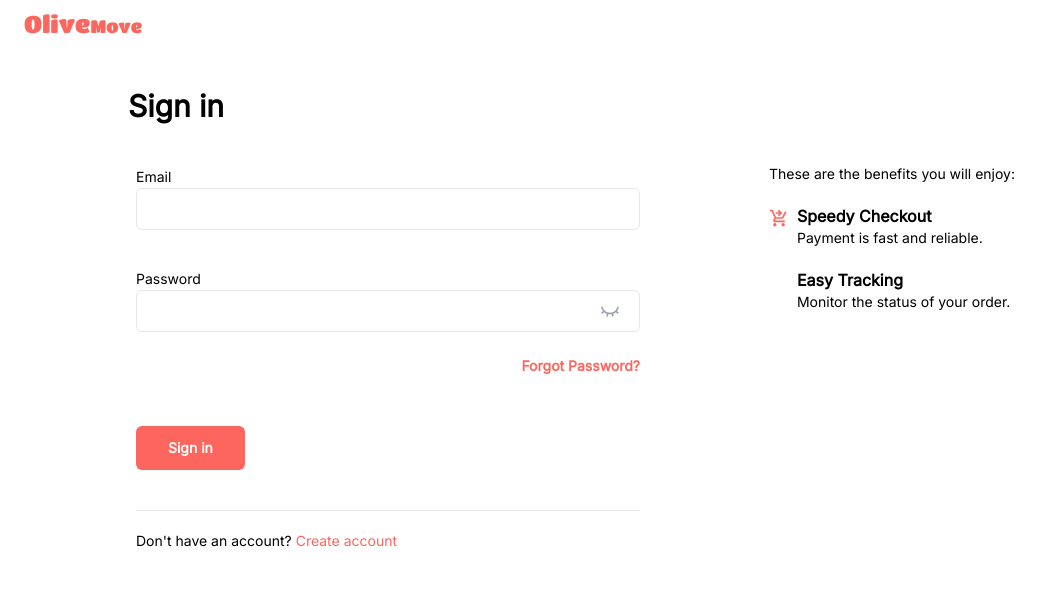
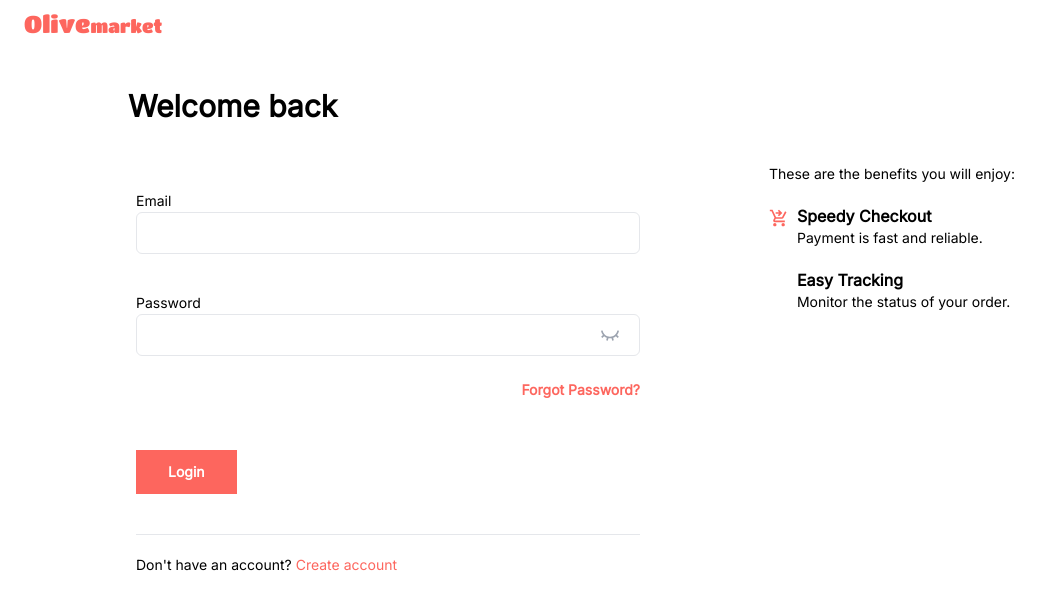
Before and after one commit to oleesir/e_commerce, a React (Vite) app: page /auth/login in a window 1280 px wide. Shown: the top 610 px of the page, without its empty margins (0-1053 px from the left). Built offline with nearby package versions, Linux system fonts and the light colour scheme; no server answers; some icons are missing.

Commit message:
implement signup and login

```diff
--- a/package.json
+++ b/package.json
@@ -12,6 +12,7 @@
   },
   "dependencies": {
     "@hookform/resolvers": "^3.1.1",
+    "@reduxjs/toolkit": "^1.9.5",
     "autoprefixer": "^10.4.14",
     "postcss": "^8.4.27",
     "react": "^18.2.0",
@@ -20,7 +21,9 @@
     "react-icons": "^4.10.1",
     "react-multi-carousel": "^2.8.4",
     "react-rating-star-with-type": "^1.2.0",
+    "react-redux": "^8.1.2",
     "react-router-dom": "^6.14.2",
+    "react-spinners": "^0.13.8",
     "tailwindcss": "^3.3.3",
     "yup": "^1.2.0"
   },
--- /dev/null
+++ b/src/features/oliveMarketApi.tsx
@@ -0,0 +1,39 @@
+import { createApi, fetchBaseQuery } from '@reduxjs/toolkit/query/react';
+
+const baseUrl = import.meta.env.VITE_PUBLIC_BACKEND_API;
+const baseQuery = fetchBaseQuery({ baseUrl, credentials: 'include' });
+
+export const oliveMarketApi = createApi({
+  reducerPath: 'oliveMarketApi',
+  baseQuery,
+  endpoints: (builder) => ({
+    signup: builder.mutation({
+      query: (body: { firstName: string; lastName: string; email: string; password: string }) => {
+        return {
+          url: 'auth/signup',
+          method: 'POST',
+          body,
+        };
+      },
+    }),
+    login: builder.mutation({
+      query: (body: { email: string; password: string }) => {
+        return {
+          url: 'auth/login',
+          method: 'POST',
+          body,
+        };
+      },
+    }),
+    loadUser: builder.query({
+      query: () => {
+        return {
+          url: 'auth/me',
+          method: 'GET',
+        };
+      },
+    }),
+  }),
+});
+
+export const { useSignupMutation, useLoginMutation, useLoadUserQuery } = oliveMarketApi;
--- a/src/layouts/AuthLayout.tsx
+++ b/src/layouts/AuthLayout.tsx
@@ -5,10 +5,10 @@ const AuthLayout = () => {
     <div className='flex w-full '>
       <div className='w-full flex flex-col'>
         <div className='w-full flex py-2 px-6'>
-          <p className='cursor-pointer'>
+          <div className='cursor-pointer '>
             <span className='text-2xl mb-0 font-titanOne text-[#FD665E]'>Olive</span>
-            <span className='text-lg font-titanOne text-[#FD665E]'>Move</span>
-          </p>
+            <span className='text-lg font-titanOne text-[#FD665E]'>market</span>
+          </div>
         </div>
         <Outlet />
       </div>
--- a/src/main.tsx
+++ b/src/main.tsx
@@ -1,10 +1,14 @@
-import React from 'react'
-import ReactDOM from 'react-dom/client'
-import App from './App.tsx'
-import './index.css'
+import React from 'react';
+import ReactDOM from 'react-dom/client';
+import App from './App.tsx';
+import { store } from './store.ts';
+import { Provider } from 'react-redux';
+import './index.css';
 
 ReactDOM.createRoot(document.getElementById('root')!).render(
   <React.StrictMode>
-    <App />
+    <Provider store={store}>
+      <App />
+    </Provider>
   </React.StrictMode>,
-)
+);
--- a/src/pages/Login.tsx
+++ b/src/pages/Login.tsx
@@ -2,11 +2,14 @@ import { useForm } from 'react-hook-form';
 import { LoginInput } from '../types.ts';
 import { RiEyeCloseLine, RiEyeLine } from 'react-icons/ri';
 import { yupResolver } from '@hookform/resolvers/yup';
-import { useState } from 'react';
+import { useEffect, useState } from 'react';
 import { MdShoppingCartCheckout } from 'react-icons/md';
 import { PiMapPinLineBold } from 'react-icons/pi';
 import { loginSchema } from '../schema/loginSchema.ts';
 import { useNavigate } from 'react-router-dom';
+import { ClockLoader } from 'react-spinners';
+
+import { useLoginMutation } from '../features/oliveMarketApi.tsx';
 
 const Login = () => {
   const navigate = useNavigate();
@@ -16,28 +19,55 @@ const Login = () => {
     formState: { errors },
   } = useForm<LoginInput>({ resolver: yupResolver(loginSchema) });
   const [show, setShow] = useState(false);
+  const [serverError, setServerError] = useState(null);
+  const [login, { isSuccess, error, isLoading }] = useLoginMutation();
+
+  useEffect(() => {
+    if (isSuccess) {
+      navigate('/');
+    }
+  }, [isSuccess]);
+
+  useEffect(() => {
+    if (error) {
+      // @ts-ignore
+      setServerError(error?.data.message);
+    }
+  }, [error]);
 
   const handleShow = (e: any) => {
     e.preventDefault();
     setShow((prevState) => !prevState);
   };
 
-  const onSubmit = (data: LoginInput) => {
-    console.log('DATA', data);
-    navigate('/');
+  const onSubmit = async (data: LoginInput) => {
+    await login({ email: data.email, password: data.password });
   };
 
   const pushToSignup = () => {
     navigate('/auth/signup');
   };
 
+  // const getErrorMessage = () => {
+  //   if (!error) return undefined;
+  //
+  //   if ('status' in error) {
+  //     const errorData = error.data as { message: string };
+  //     // you can access all properties of `FetchBaseQueryError` here
+  //     return errorData?.message;
+  //   }
+  // };
+
   return (
     <div className='pt-10 w-full max-w-5xl  mx-auto lg:pt-10'>
       <div className='flex w-full mb-8  px-5 lg:px-0'>
-        <p className='text-2xl lg:text-3xl font-extrabold'>Sign in</p>
+        <p className='text-2xl lg:text-3xl font-extrabold'>Welcome back</p>
       </div>
       <div className=' py-2 px-2 grid grid-cols-1 lg:grid-cols-2'>
         <div className='w-full flex flex-col'>
+          <div className='w-full flex h-1 justify-center mb-5'>
+            <p className='text-base text-[#FF0303]'>{serverError}</p>
+          </div>
           <form
             onSubmit={handleSubmit(onSubmit)}
             className='w-full flex justify-center flex-col mb-10'
@@ -47,7 +77,13 @@ const Login = () => {
               <input
                 type='email'
                 className='w-full bg-[#fff] text-black py-1 lg:py-2 px-5 outline-none border-[1px] rounded-md'
-                {...register('email')}
+                {...register('email', {
+                  onChange: () => {
+                    if (error) {
+                      setServerError(null);
+                    }
+                  },
+                })}
               />
               <div className='h-1'>
                 <span className='text-xs text-[#FF0303]'>{errors.email?.message}</span>
@@ -58,7 +94,13 @@ const Login = () => {
               <div className='w-full inline-block relative'>
                 <input
                   type={!show ? 'password' : 'text'}
-                  {...register('password')}
+                  {...register('password', {
+                    onChange: () => {
+                      if (error) {
+                        setServerError(null);
+                      }
+                    },
+                  })}
                   className='w-full bg-[#fff] text-black py-1 lg:py-2 px-5 outline-none border-[1px] rounded-md'
                 />
                 <button
@@ -84,9 +126,15 @@ const Login = () => {
             <div className='w-full flex items-center  cursor-pointer '>
               <button
                 type='submit'
-                className='rounded-md bg-[#FD665E] text-[#FFF] text-sm font-bold py-3 px-8 cursor-pointer'
+                disabled={isLoading}
+                className={
+                  isLoading
+                    ? 'bg-[#FD665E] text-[#FFF] text-sm font-bold py-3 px-8 cursor-not-allowed'
+                    : 'bg-[#FD665E] text-[#FFF] text-sm font-bold py-3 px-8 cursor-pointer'
+                }
               >
-                Sign in
+                {isLoading && <ClockLoader color='#fff' size={20} />}
+                {!isLoading && 'Login'}
               </button>
             </div>
           </form>
--- a/src/pages/Signup.tsx
+++ b/src/pages/Signup.tsx
@@ -3,10 +3,12 @@ import { useForm } from 'react-hook-form';
 import { SignupInput } from '../types.ts';
 import { RiEyeCloseLine, RiEyeLine } from 'react-icons/ri';
 import { yupResolver } from '@hookform/resolvers/yup';
-import { useState } from 'react';
+import { useEffect, useState } from 'react';
 import { MdShoppingCartCheckout } from 'react-icons/md';
 import { PiMapPinLineBold } from 'react-icons/pi';
 import { useNavigate } from 'react-router-dom';
+import { useSignupMutation } from '../features/oliveMarketApi.tsx';
+import { ClockLoader } from 'react-spinners';
 
 const Signup = () => {
   const navigate = useNavigate();
@@ -16,15 +18,34 @@ const Signup = () => {
     formState: { errors },
   } = useForm<SignupInput>({ resolver: yupResolver(signupSchema) });
   const [show, setShow] = useState(false);
+  const [serverError, setServerError] = useState(null);
+  const [signup, { error, isSuccess, isLoading }] = useSignupMutation();
+
+  useEffect(() => {
+    if (isSuccess) {
+      navigate('/');
+    }
+  }, [isSuccess]);
+
+  useEffect(() => {
+    if (error) {
+      // @ts-ignore
+      setServerError(error?.data.message);
+    }
+  }, [error]);
 
   const handleShow = (e: any) => {
     e.preventDefault();
     setShow((prevState) => !prevState);
   };
 
-  const onSubmit = (data: SignupInput) => {
-    console.log('DATA', data);
-    navigate('/');
+  const onSubmit = async (data: SignupInput) => {
+    await signup({
+      firstName: data.firstName,
+      lastName: data.lastName,
+      email: data.email,
+      password: data.password,
+    });
   };
 
   const pushToLogin = () => {
@@ -36,8 +57,12 @@ const Signup = () => {
       <div className='w-full flex mb-8 px-5 lg:px-0'>
         <p className='text-3xl font-extrabold'>Create an Account</p>
       </div>
+
       <div className=' py-2 px-2 grid grid-cols-1 lg:grid-cols-2'>
         <div className='w-full flex flex-col'>
+          <div className='w-full h-1 flex justify-center mb-5'>
+            <p className='text-base text-[#FF0303]'>{serverError}</p>
+          </div>
           <form
             onSubmit={handleSubmit(onSubmit)}
             className='w-full flex justify-center flex-col mb-10'
@@ -47,7 +72,13 @@ const Signup = () => {
               <input
                 type='text'
                 className='w-full bg-[#fff] text-black py-1 lg:py-2 px-5 outline-none border-[1px] rounded-md'
-                {...register('firstName')}
+                {...register('firstName', {
+                  onChange: () => {
+                    if (error) {
+                      setServerError(null);
+                    }
+                  },
+                })}
               />
               <div className='h-1'>
                 <span className='text-xs text-[#FF0303]'>{errors.firstName?.message}</span>
@@ -58,7 +89,13 @@ const Signup = () => {
               <input
                 type='text'
                 className='w-full bg-[#fff] text-black py-1 lg:py-2 px-5 outline-none border-[1px] rounded-md'
-                {...register('lastName')}
+                {...register('lastName', {
+                  onChange: () => {
+                    if (error) {
+                      setServerError(null);
+                    }
+                  },
+                })}
               />
               <div className='h-1'>
                 <span className='text-xs text-[#FF0303]'>{errors.lastName?.message}</span>
@@ -69,7 +106,13 @@ const Signup = () => {
               <input
                 type='email'
                 className='w-full bg-[#fff] text-black py-1 lg:py-2 px-5 outline-none border-[1px] rounded-md'
-                {...register('email')}
+                {...register('email', {
+                  onChange: () => {
+                    if (error) {
+                      setServerError(null);
+                    }
+                  },
+                })}
               />
               <div className='h-1'>
                 <span className='text-xs text-[#FF0303]'>{errors.email?.message}</span>
@@ -80,7 +123,13 @@ const Signup = () => {
               <div className='w-full inline-block relative'>
                 <input
                   type={!show ? 'password' : 'text'}
-                  {...register('password')}
+                  {...register('password', {
+                    onChange: () => {
+                      if (error) {
+                        setServerError(null);
+                      }
+                    },
+                  })}
                   className='w-full bg-[#fff] text-black py-1 lg:py-2 px-5 outline-none border-[1px] rounded-md'
                 />
                 <button
@@ -102,10 +151,16 @@ const Signup = () => {
 
             <div className='w-full flex items-center  cursor-pointer'>
               <button
+                disabled={isLoading}
                 type='submit'
-                className='rounded-md bg-[#FD665E] text-[#FFF] text-sm font-bold py-3 px-8 cursor-pointer'
+                className={
+                  isLoading
+                    ? 'bg-[#FD665E] text-[#FFF] text-sm font-bold py-3 px-8 cursor-not-allowed'
+                    : 'bg-[#FD665E] text-[#FFF] text-sm font-bold py-3 px-8 cursor-pointer'
+                }
               >
-                Create Account
+                {isLoading && <ClockLoader color='#fff' size={20} />}
+                {!isLoading && ' Create Account'}
               </button>
             </div>
           </form>
--- /dev/null
+++ b/src/store.ts
@@ -0,0 +1,17 @@
+import { configureStore } from '@reduxjs/toolkit';
+import { setupListeners } from '@reduxjs/toolkit/query';
+import { oliveMarketApi } from './features/oliveMarketApi.tsx';
+
+export const store = configureStore({
+  reducer: {
+    // Add the generated reducer as a specific top-level slice
+    [oliveMarketApi.reducerPath]: oliveMarketApi.reducer,
+  },
+  // Adding the api middleware enables caching, invalidation, polling,
+  // and other useful features of `rtk-query`.
+  middleware: (getDefaultMiddleware) => getDefaultMiddleware().concat(oliveMarketApi.middleware),
+});
+
+// optional, but required for refetchOnFocus/refetchOnReconnect behaviors
+// see `setupListeners` docs - takes an optional callback as the 2nd arg for customization
+setupListeners(store.dispatch);
```
Also changed, not shown: 1 other file (tests, documents, lock files or other folders).
